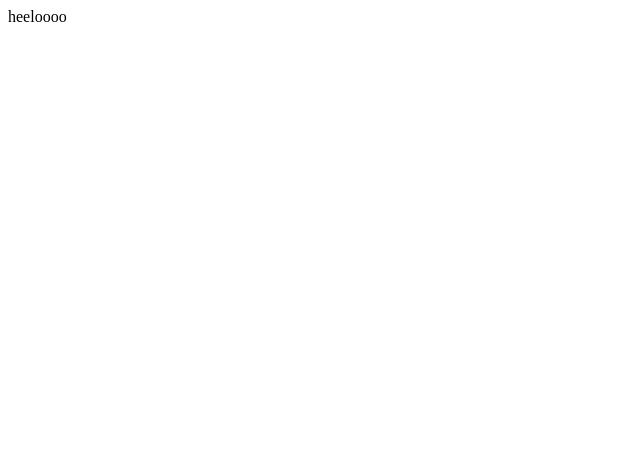
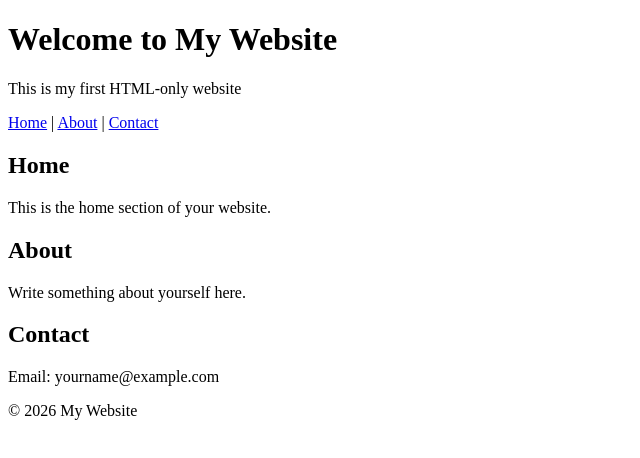
Before and after one commit to Yashika1002/1ST-DEMO, a plain HTML site: page index.html in a window 1280 px wide. Shown: the whole page, without its empty margins (0-640 px from the left). Drawn offline with Linux system fonts and the light colour scheme.

Commit message:
WEBSITE index.html

```diff
--- a/index.html
+++ b/index.html
@@ -1,3 +1,41 @@
-<p> heeloooo
+<!DOCTYPE html>
+<html lang="en">
+<head>
+    <meta charset="UTF-8">
+    <meta name="viewport" content="width=device-width, initial-scale=1.0">
+    <title>My Website</title>
+</head>
+<body>
 
-</p>
+    <header>
+        <h1>Welcome to My Website</h1>
+        <p>This is my first HTML-only website</p>
+    </header>
+
+    <nav>
+        <a href="#home">Home</a> |
+        <a href="#about">About</a> |
+        <a href="#contact">Contact</a>
+    </nav>
+
+    <section id="home">
+        <h2>Home</h2>
+        <p>This is the home section of your website.</p>
+    </section>
+
+    <section id="about">
+        <h2>About</h2>
+        <p>Write something about yourself here.</p>
+    </section>
+
+    <section id="contact">
+        <h2>Contact</h2>
+        <p>Email: yourname@example.com</p>
+    </section>
+
+    <footer>
+        <p>© 2026 My Website</p>
+    </footer>
+
+</body>
+</html>
```
